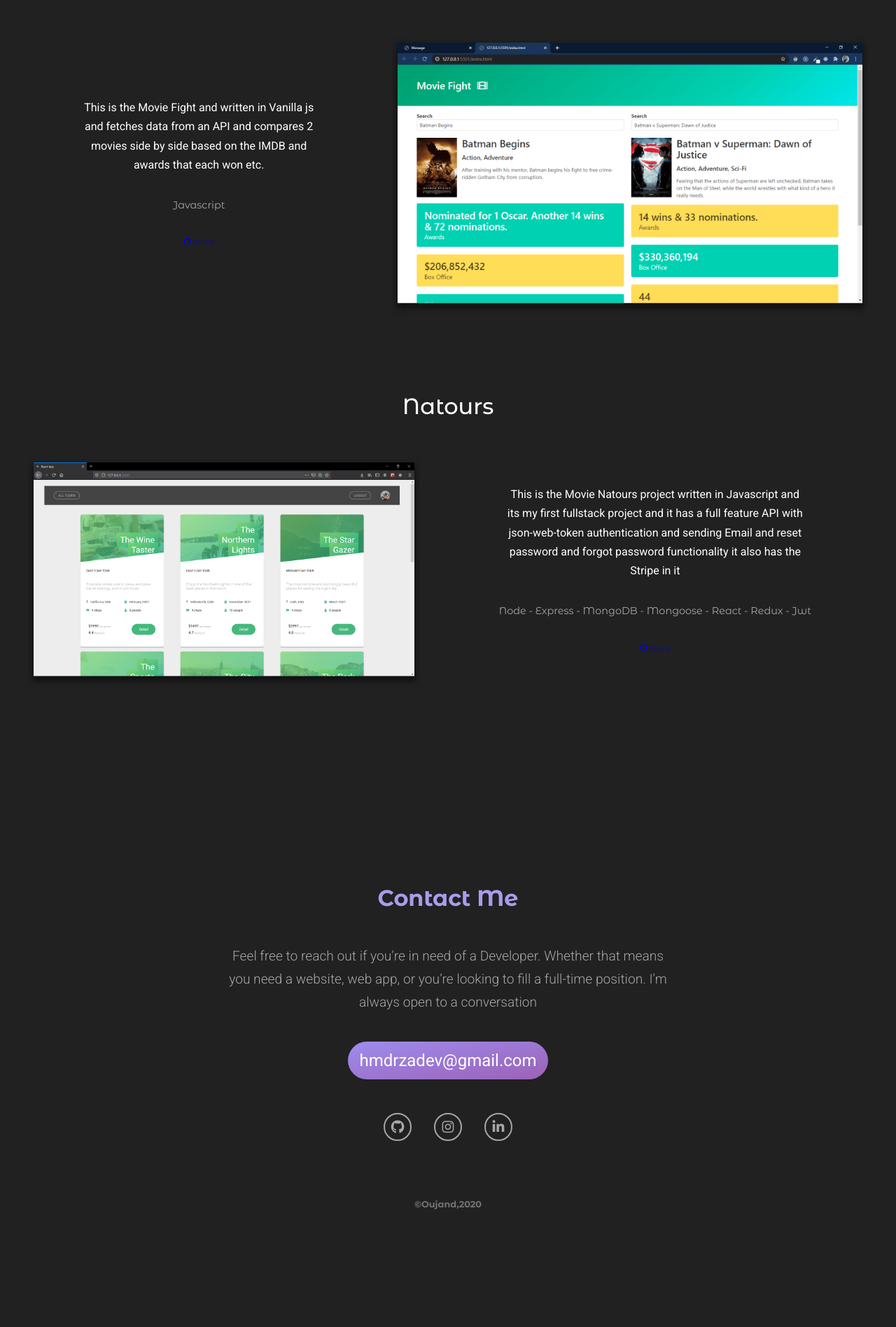
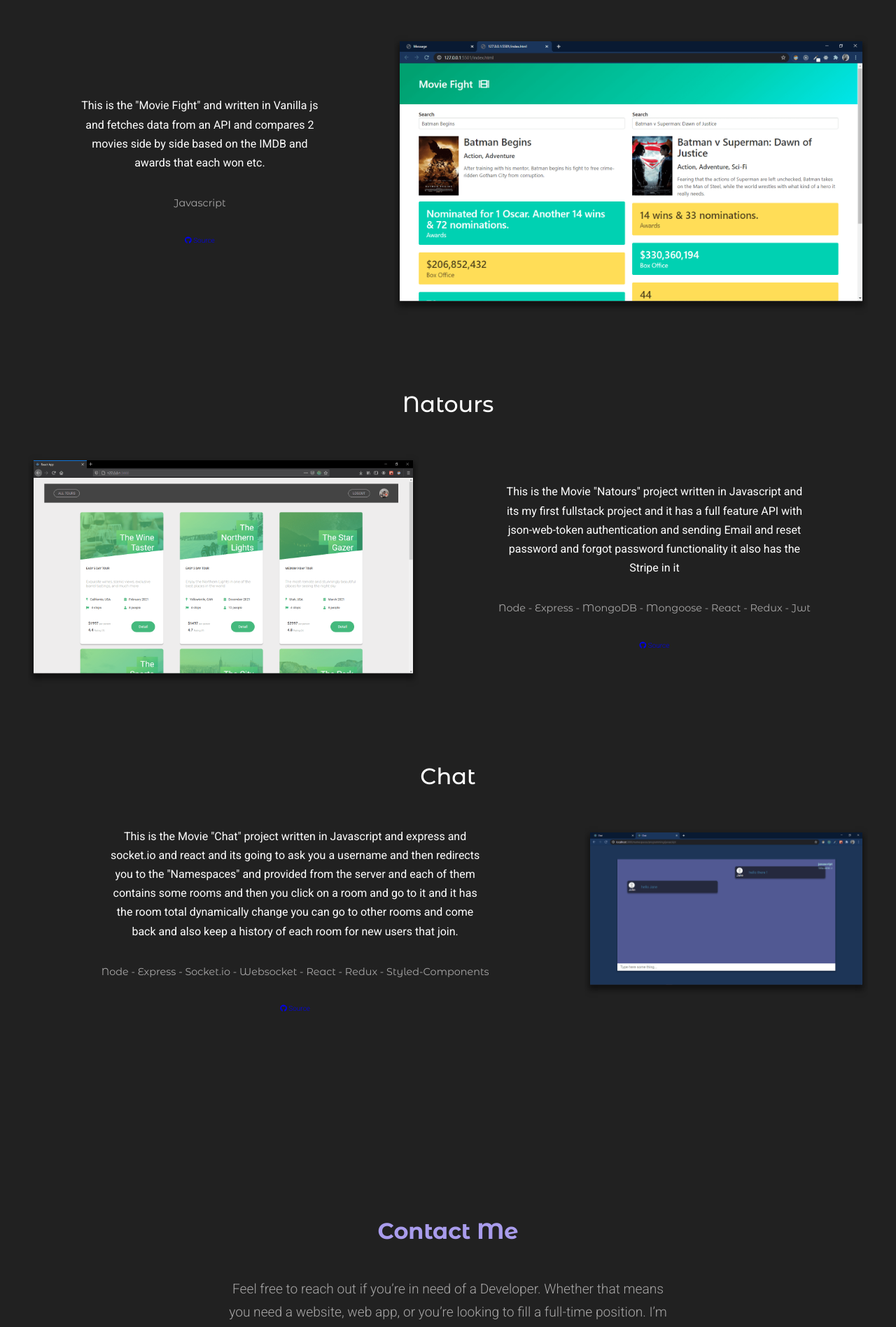
Before and after one commit to hmdrzaa11/portfolio, a React (Create React App) app: page / in a window 1280 px wide. Shown: the part 4149-6046 px from the top of the page at 70% size. Built offline with nearby package versions, Linux system fonts and the light colour scheme.

Commit message:
added chat app

```diff
--- a/src/data/projects.js
+++ b/src/data/projects.js
@@ -8,14 +8,14 @@
   },
   {
     name: "Maze",
-    description: `This is the Maze game which written in Vanilla js and i kept it very simple and its only in dark version`,
+    description: `This is the "Maze" game which written in Vanilla js and i kept it very simple and its only in dark version`,
     githubLink: "https://github.com/hmdrzaa11/maze",
     image: "maze.png",
     stack: ["Javascript", "Matter.js"],
   },
   {
     name: "Movie Fight",
-    description: `This is the Movie Fight and written in Vanilla js and fetches data from an API  and compares 2 movies side by side based on the IMDB and awards that each won etc.`,
+    description: `This is the "Movie Fight" and written in Vanilla js and fetches data from an API  and compares 2 movies side by side based on the IMDB and awards that each won etc.`,
     githubLink: "https://github.com/hmdrzaa11/movie-fight",
     image: "movieFight.png",
     stack: ["Javascript"],
@@ -23,12 +23,32 @@
   {
     name: "Natours",
     description: `
-    This is the Movie Natours project written in Javascript and its my first fullstack project and it has a full feature API with json-web-token
+    This is the Movie "Natours" project written in Javascript and its my first fullstack project and it has a full feature API with json-web-token
     authentication and sending Email and reset password and forgot password functionality it also has the Stripe in it
     `,
     githubLink: "https://github.com/hmdrzaa11/Natours-React",
     image: "natours.png",
     stack: ["Node", "Express", "MongoDB", "Mongoose", "React", "Redux", "Jwt"],
   },
+  {
+    name: "Chat",
+    description: `
+    This is the Movie "Chat" project written in Javascript and express and socket.io and react and its going to ask you a username and then
+    redirects you to the "Namespaces" and provided from the server and each of them contains some rooms and then you click on a room and go to it
+    and it has the room total dynamically change you can go to other rooms and come back and also keep a history of each room for new users that
+    join.
+    `,
+    githubLink: "https://github.com/hmdrzaa11/chat-app-react",
+    image: "chat.png",
+    stack: [
+      "Node",
+      "Express",
+      "Socket.io",
+      "Websocket",
+      "React",
+      "Redux",
+      "Styled-Components",
+    ],
+  },
 ];
 export default projects;
```
Also changed, not shown: public/images/chat.png (added), 1 other file (tests, documents, lock files or other folders).
